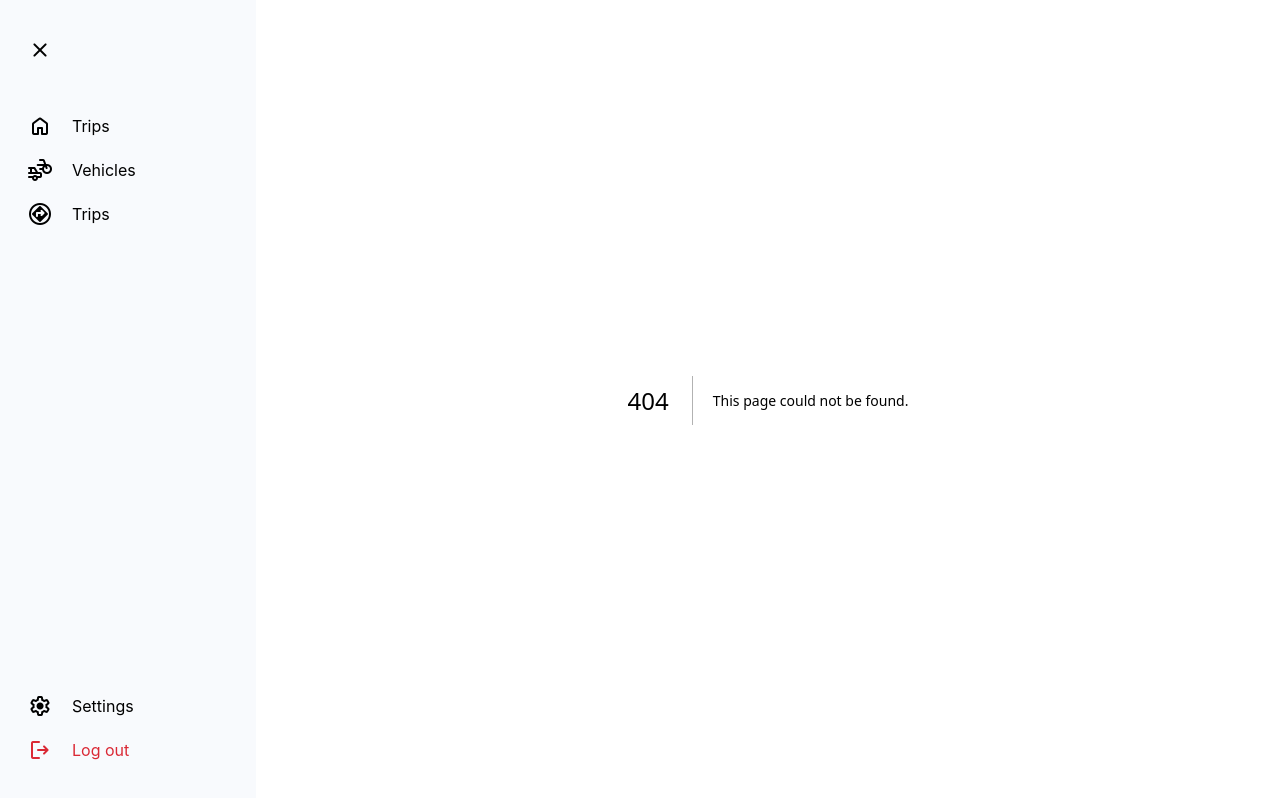
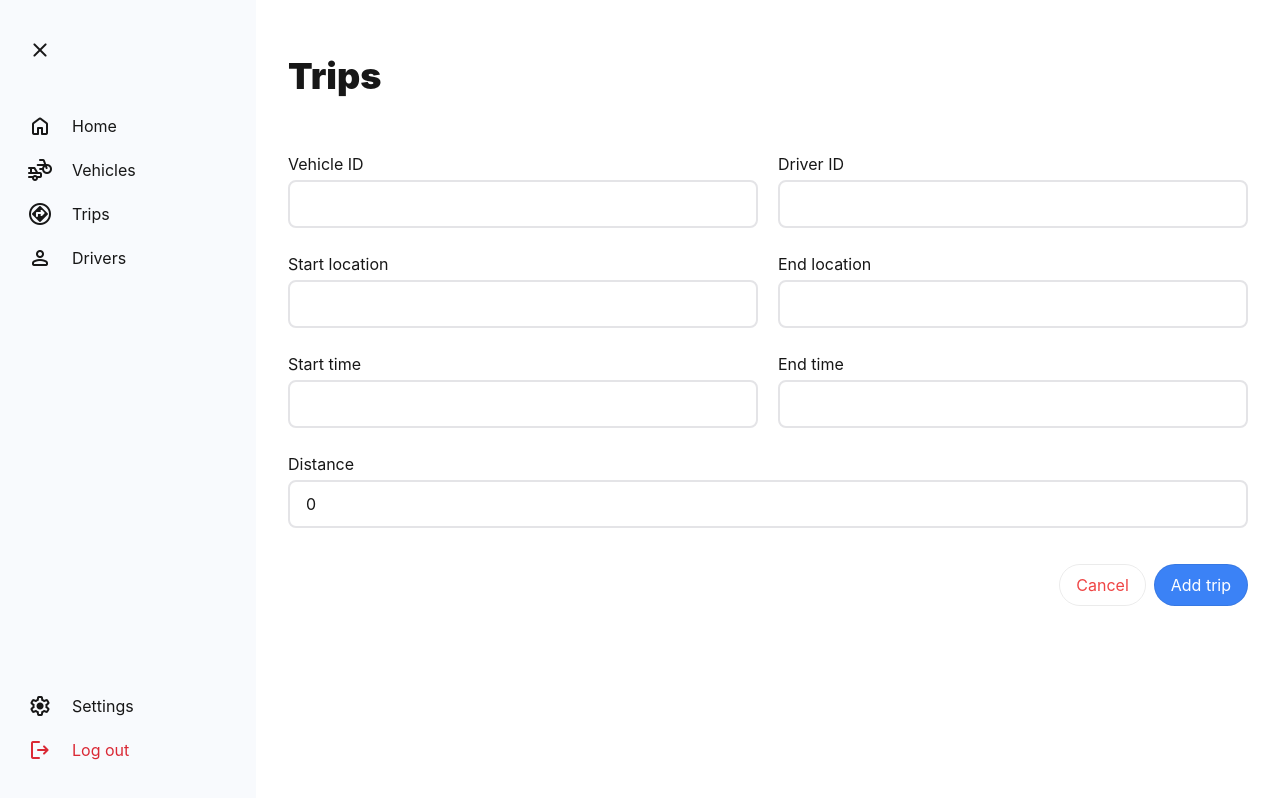
Before and after one commit to nngohuyy/fleet-track, a Next.js app: page /trips/add-new-trip in a window 1280 px wide. Before the commit this address had no page. Built offline with nearby package versions, Linux system fonts and the light colour scheme.

Commit message:
Add Trips page

```diff
--- /dev/null
+++ b/src/app/trips/add-new-trip/layout.tsx
@@ -0,0 +1,22 @@
+import { Metadata } from "next"
+
+export const metadata: Metadata = {
+  title: "Create Next App",
+  description: "Generated by create next app",
+}
+
+export default function TripsLayout({
+  children,
+}: Readonly<{
+  children: React.ReactNode;
+}>) {
+  return (
+    // <div className="px-8">
+    //   <h1 className="py-14 font-black text-4xl">Add new vehicle</h1>
+    //   {children}
+    // </div>
+    <>
+      {children}
+    </>
+  )
+}
--- /dev/null
+++ b/src/app/trips/add-new-trip/page.tsx
@@ -0,0 +1,143 @@
+"use client"
+
+import { useState } from "react";
+import React from "react";
+import { useRouter } from "next/navigation";
+import InputField from "@/components/InputField/InputField";
+import Button from "@/components/Button/Button";
+import API from "@/database/apiList";
+import ConfirmationModal from "@/components/ConfirmationModal/ConfirmationModal";
+
+export default function AddNewVehicle() {
+  const tripAPI = API.tripList;
+  const router = useRouter();
+  const [apiError, setApiError] = useState("");
+
+  const [vehicleId, setVehicleId] = useState("");
+  const [driverId, setDriverId] = useState("");
+  const [startLocation, setStartLocation] = useState("");
+  const [endLocation, setEndLocation] = useState("");
+  const [startTime, setStartTime] = useState("");
+  const [endTime, setEndTime] = useState("");
+  const [distance, setDistance] = useState(0);
+
+  const [showModal, setShowModal] = useState(false);
+
+  const handleConfirmCancel = () => {
+    setShowModal(false);
+    router.push("/trips");
+  }
+
+  const handleSubmit = async () => {
+    try {
+      const response = await fetch(tripAPI, {
+        method: "POST",
+        headers: {
+          "Content-Type": "application/json",
+        },
+        body: JSON.stringify({
+          vehicleId,
+          driverId,
+          startLocation,
+          endLocation,
+          startTime,
+          endTime,
+          distance,
+        }),
+      });
+
+      if (!response.ok) {
+        throw new Error("Something went wrong");
+      }
+
+      alert("Trip added successfully");
+    } catch (error) {
+      if (error instanceof Error) {
+        setApiError(error.message);
+      } else {
+        setApiError("An unknown error occurred");
+      }
+    }
+  }
+
+  return (
+    <div className="flex flex-col gap-9">
+      {apiError && <p>{apiError}</p>}
+      <form onSubmit={handleSubmit} className="inline-flex w-full flex-col gap-6">
+        <div className="grid grid-cols-2 gap-5">
+          <InputField
+            label="Vehicle ID"
+            value={vehicleId}
+            onChange={(e) => setVehicleId(e.target.value)}
+          />
+          <InputField
+            label="Driver ID"
+            value={driverId}
+            onChange={(e) => setDriverId(e.target.value)}
+          />
+        </div>
+        <div className="grid grid-cols-2 gap-5">
+          <InputField
+            label="Start location"
+            value={startLocation}
+            onChange={(e) => setStartLocation(e.target.value)}
+          />
+          <InputField
+            label="End location"
+            value={endLocation}
+            onChange={(e) => setEndLocation(e.target.value)}
+          />
+        </div>
+        <div className="grid grid-cols-2 gap-5">
+          <InputField
+            label="Start time"
+            value={startTime}
+            onChange={(e) => setStartTime(e.target.value)}
+          />
+          <InputField
+            label="End time"
+            value={endTime}
+            onChange={(e) => setEndTime(e.target.value)}
+          />
+        </div>
+        <InputField
+          label="Distance"
+          value={distance.toString()}
+          onChange={(e) => setDistance(Number(e.target.value))}
+        />
+      </form>
+      <div className="inline-flex w-full flex-row justify-end">
+        <div className="inline-flex flex-row gap-2">
+          <Button
+            variant="ghost"
+            color="error"
+            size="md"
+            radius="full"
+            isDisabled={false}
+            onClick={() => setShowModal(true)}
+          >
+            Cancel
+          </Button>
+          <Button
+            variant="solid"
+            color="primary"
+            size="md"
+            radius="full"
+            isDisabled={false}
+            onClick={handleSubmit}
+          >
+            Add trip
+          </Button>
+          {showModal && (
+            <ConfirmationModal
+              title="Are you sure?"
+              message="Do you really want to cancel the adding process? This action cannot be undone."
+              onConfirm={() => handleConfirmCancel()}
+              onCancel={() => setShowModal(false)}
+            />
+          )}
+        </div>
+      </div>
+    </div>
+  );
+}
--- /dev/null
+++ b/src/app/trips/layout.tsx
@@ -0,0 +1,19 @@
+import { Metadata } from "next";
+
+export const metadata: Metadata = {
+  title: "Trips",
+  description: "Trips",
+}
+
+export default function TripsLayout({
+  children,
+}: Readonly<{
+  children: React.ReactNode;
+}>) {
+  return (
+    <div className="px-8">
+      <h1 className="py-14 font-black text-4xl">Trips</h1>
+      {children}
+    </div>
+  )
+}
--- /dev/null
+++ b/src/app/trips/page.tsx
@@ -0,0 +1,122 @@
+"use client"
+
+import { useState, useEffect } from "react";
+import axios from "axios";
+import Button from "@/components/Button/Button";
+import Link from "next/link";
+import data from "@/database/tripList";
+import API from "@/database/apiList";
+
+interface Column {
+  key: string;
+  title: string;
+}
+
+const TableHeader = ({ columns }: { columns: Column[] }) => (
+  <thead className="bg-gray-100 text-gray-600 uppercase text-xs">
+    <tr className="py-3 px-6 text-left font-semibold">
+      {columns.map((column) => (
+        <th key={column.key} className="py-4 px-4 text-left font-semibold">{column.title}</th>
+      ))}
+    </tr>
+  </thead>
+);
+
+interface Trip {
+  id: string;
+  vehicleId: string;
+  driverId: string;
+  startLocation: string;
+  endLocation: string;
+  startTime: string;
+  endTime: string;
+  distance: number;
+}
+
+const TableRow = ({ trip }: { trip: Trip }) => (
+  <tr className="border-b border-gray-200 hover:bg-gray-100">
+    <td className="py-3 px-4 text-left">{trip?.id}</td>
+    <td className="py-3 px-4 text-left">{trip?.vehicleId}</td>
+    <td className="py-3 px-4 text-left">{trip?.driverId}</td>
+    <td className="py-3 px-4 text-left">{trip?.startLocation}</td>
+    <td className="py-3 px-4 text-left">{trip?.endLocation}</td>
+    <td className="py-3 px-4 text-left">{trip?.startTime}</td>
+    <td className="py-3 px-4 text-left">{trip?.endTime}</td>
+    <td className="py-3 px-4 text-left">{trip?.distance}</td>
+  </tr>
+);
+
+export default function TripPage() {
+  const tripAPI = API.tripList;
+  const [searchTerm, setSearchTerm] = useState("");
+  const [trips, setTrips] = useState<Trip[]>([]);
+  const [apiError, setApiError] = useState("");
+
+  const filteredTrips = trips.filter((trip) => {
+    return (
+      trip.id.toLowerCase().includes(searchTerm.toLowerCase()) ||
+      trip.vehicleId.toLowerCase().includes(searchTerm.toLowerCase()) ||
+      trip.driverId.toLowerCase().includes(searchTerm.toLowerCase()) ||
+      trip.startLocation.toLowerCase().includes(searchTerm.toLowerCase()) ||
+      trip.endLocation.toLowerCase().includes(searchTerm.toLowerCase()) ||
+      trip.startTime.toLowerCase().includes(searchTerm.toLowerCase()) ||
+      trip.endTime.toLowerCase().includes(searchTerm.toLowerCase()) ||
+      trip.distance.toString().toLowerCase().includes(searchTerm.toLowerCase())
+    );
+  });
+
+  useEffect(() => {
+    axios
+      .get(tripAPI)
+      .then((response) => {
+        setTrips(response.data);
+      })
+      .catch((error) => {
+        setApiError(error.message);
+      });
+  }, []);
+
+  return (
+    <div>
+      <div className="flex justify-between">
+        <input
+            type="text"
+            placeholder="Search trips..."
+            value={searchTerm}
+            onChange={(e) => setSearchTerm(e.target.value)}
+            className="mb-4 w-1/2 p-2 border border-gray-300 rounded-md shadow-sm focus:outline-none focus:border-blue-500"
+          />
+        <Link href="/trips/add-new-trip">
+          <Button
+            variant="outline"
+            color="primary"
+            size="md"
+            radius="full"
+            startContent = {<span className="material-symbols-rounded">
+              add
+              </span>}
+          >
+            Add new
+          </Button>
+        </Link>
+      </div>
+      {apiError && <p>{apiError}</p>}
+      <div className="overflow-hidden rounded-lg shadow-md bg-white">
+        <table className="w-full">
+          <TableHeader columns={data.columns} />
+          <tbody>
+            {filteredTrips && filteredTrips.length > 0 ? (
+              filteredTrips.map((trip, index) => (
+                <TableRow key={index} trip={trip} />
+              ))
+            ) : (
+              <tr>
+                <td className="align-middle text-center h-40" colSpan={data.columns.length}>No trips available</td>
+              </tr>
+            )}
+          </tbody>
+        </table>
+      </div>
+    </div>
+  )
+}
--- a/src/app/vehicles/layout.tsx
+++ b/src/app/vehicles/layout.tsx
@@ -1,8 +1,8 @@
 import { Metadata } from "next"
 
 export const metadata: Metadata = {
-  title: "Create Next App",
-  description: "Generated by create next app",
+  title: "Vehicles",
+  description: "Vehicles",
 }
 
 export default function VehiclesLayout({
--- a/src/components/SideBar/SideBar.tsx
+++ b/src/components/SideBar/SideBar.tsx
@@ -6,18 +6,22 @@ export default function SideBar() {
       <div className="inline-flex flex-col gap-8">
         <span className="material-symbols-rounded rounded-full w-fit px-4 py-2.5 hover:bg-[#DADADA]">close</span>
         <div className="inline-flex flex-col">
-          <div className="px-4 py-2.5 rounded-full inline-flex gap-5 hover:bg-[#DADADA]">
+          <Link className="px-4 py-2.5 rounded-full inline-flex gap-5 hover:bg-[#DADADA]" href={'/'}>
             <span className="material-symbols-rounded">home</span>
-            Trips
-          </div>
+            Home
+          </Link>
           <Link className="px-4 py-2.5 rounded-full inline-flex gap-5 hover:bg-[#DADADA]" href={'/vehicles'}>
             <span className="material-symbols-rounded">transportation</span>
             Vehicles
           </Link>
-          <div className="px-4 py-2.5 rounded-full inline-flex gap-5 hover:bg-[#DADADA]">
+          <Link className="px-4 py-2.5 rounded-full inline-flex gap-5 hover:bg-[#DADADA]" href={'/trips'}>
             <span className="material-symbols-rounded">assistant_direction</span>
             Trips
-          </div>
+          </Link>
+          <Link className="px-4 py-2.5 rounded-full inline-flex gap-5 hover:bg-[#DADADA]" href={'/drivers'}>
+            <span className="material-symbols-rounded">person</span>
+            Drivers
+          </Link>
         </div>
       </div>
       <div className="inline-flex flex-col">
--- a/src/database/apiList.ts
+++ b/src/database/apiList.ts
@@ -1,6 +1,6 @@
 const API = {
   vehicleList: "https://672b35f0976a834dd0261247.mockapi.io/vehicle",
-  tripList: "", // TO-DO
+  tripList: "https://672b35f0976a834dd0261247.mockapi.io/trip",
 }
 
 export default API;
--- /dev/null
+++ b/src/database/tripList.ts
@@ -0,0 +1,43 @@
+const tripList = [
+  {
+
+  }
+]
+
+const columns = [
+  {
+    key: "id",
+    title: "ID",
+  },
+  {
+    key: "vehicleId",
+    title: "Vehicle ID",
+  },
+  {
+    key: "driverId",
+    title: "Driver ID",
+  },
+  {
+    key: "startLocation",
+    title: "Start Location",
+  },
+  {
+    key: "endLocation",
+    title: "End Location",
+  },
+  {
+    key: "startTime",
+    title: "Start Time",
+  },
+  {
+    key: "endTime",
+    title: "End Time",
+  },
+  {
+    key: "distance",
+    title: "Distance",
+  },
+]
+
+const data = { tripList, columns };
+export default data;
```
